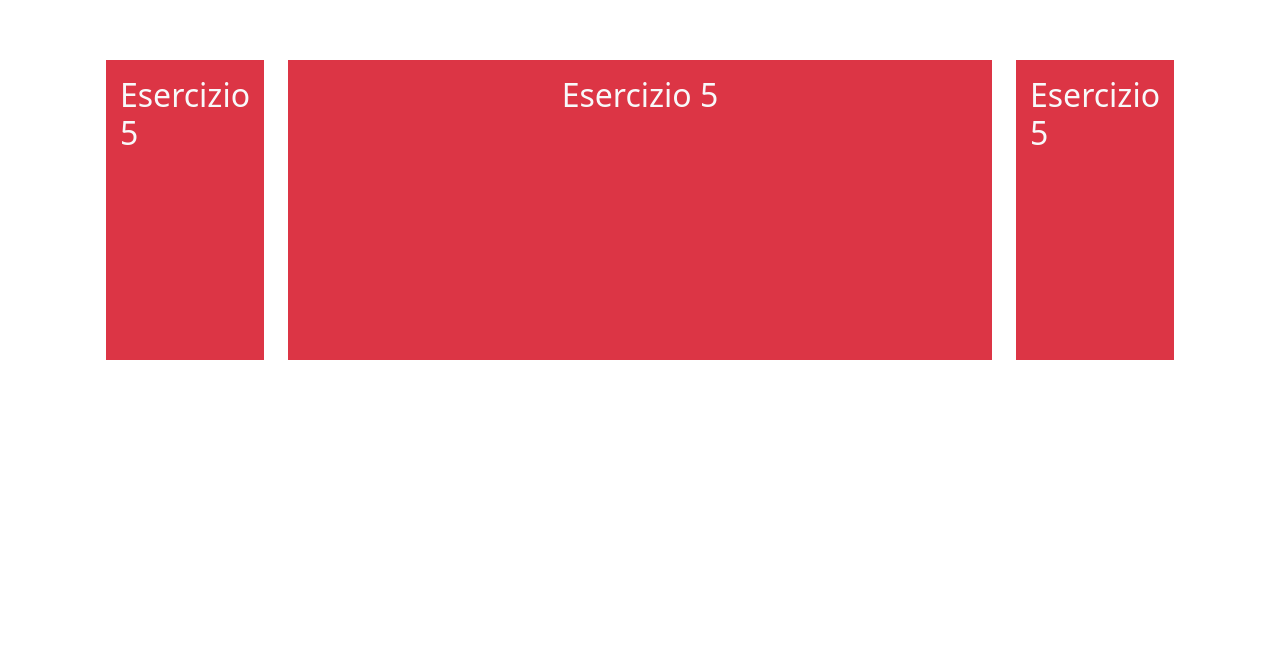
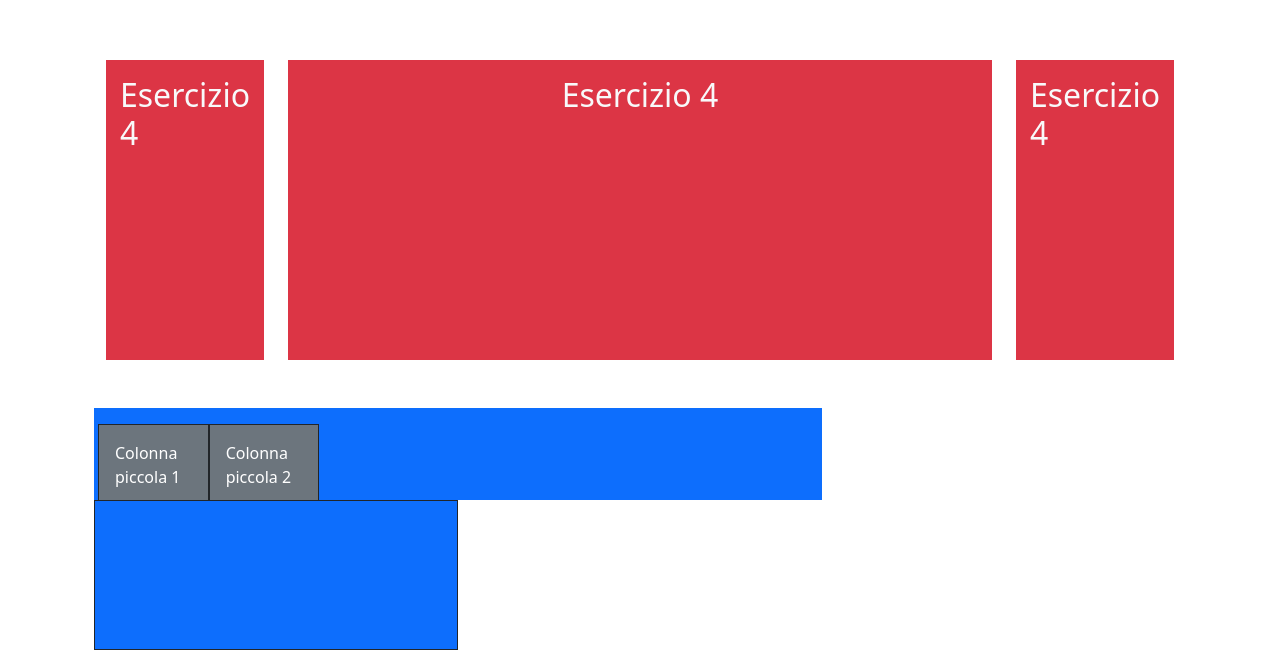
Before and after one commit to fonzihub/EPI-U2-W2-D1, a plain HTML site: page index.html in a window 1280 px wide. Shown: the part 796-1456 px from the top of the page. Before the commit the page ends 1156 px from the top, so only its background shows below. Drawn offline with nearby package versions, Linux system fonts and the light colour scheme.

Commit message:
adding some classes

```diff
--- a/index.html
+++ b/index.html
@@ -54,27 +54,51 @@
  <div class="row" style="height:200px">
     <div class="col-12 col-sm"></div>
  </div>
- <!-- esercizio 5 -->
+ <!-- esercizio 4 -->
   <div class="container">
     <div class="row" style="height:300px">
         <div class="col-12 col-lg-2">
             <article class="bg-danger h-100 ">
-                <h2 class="d-flex justify-content-center text-light p-3">Esercizio 5</h2>
+                <h2 class="d-flex justify-content-center text-light p-3">Esercizio 4</h2>
             </article>
         </div>
         <div class="col-12 col-lg-8">
             <article class="bg-danger h-100 ">
-                <h2 class="text-center text-light p-3">Esercizio 5</h2>
+                <h2 class="text-center text-light p-3">Esercizio 4</h2>
             </article>
         </div>
         <div class="col-12 col-lg-2">
             <article class="bg-danger h-100 ">
-                <h2 class="d-flex justify-content-center text-light p-3">Esercizio 5</h2>
+                <h2 class="d-flex justify-content-center text-light p-3">Esercizio 4</h2>
             </article>
         </div>
     </div>
   </div>
+  <!-- esercizio 5 -->
+  <div class="container">
+  <div class="row d-flex" style="height:300px">
+    <!-- Colonna principale -->
+    <div class=" col-lg-8 d-flex bg-primary p-3 mt-5">
+
+      <div class="row" style="height:50px">
+        <div class=" col-lg-4 bg-secondary text-white p-3 border border-dark">
+          Colonna piccola 1
+        </div>
+        <div class="col-lg-4 bg-secondary text-white border border-dark p-3 ">
+          Colonna piccola 2
+        </div>
       </div>
+    </div>
+    <div class="container">
+        <div class="row" style="height:150px">
+            <div class="col-lg-4 d-flex bg-primary text-white border border-dark p-3"></div>
+        </div>
+    </div>
+
+
+
+
+
     </main>
   </body>
 </html>
```
